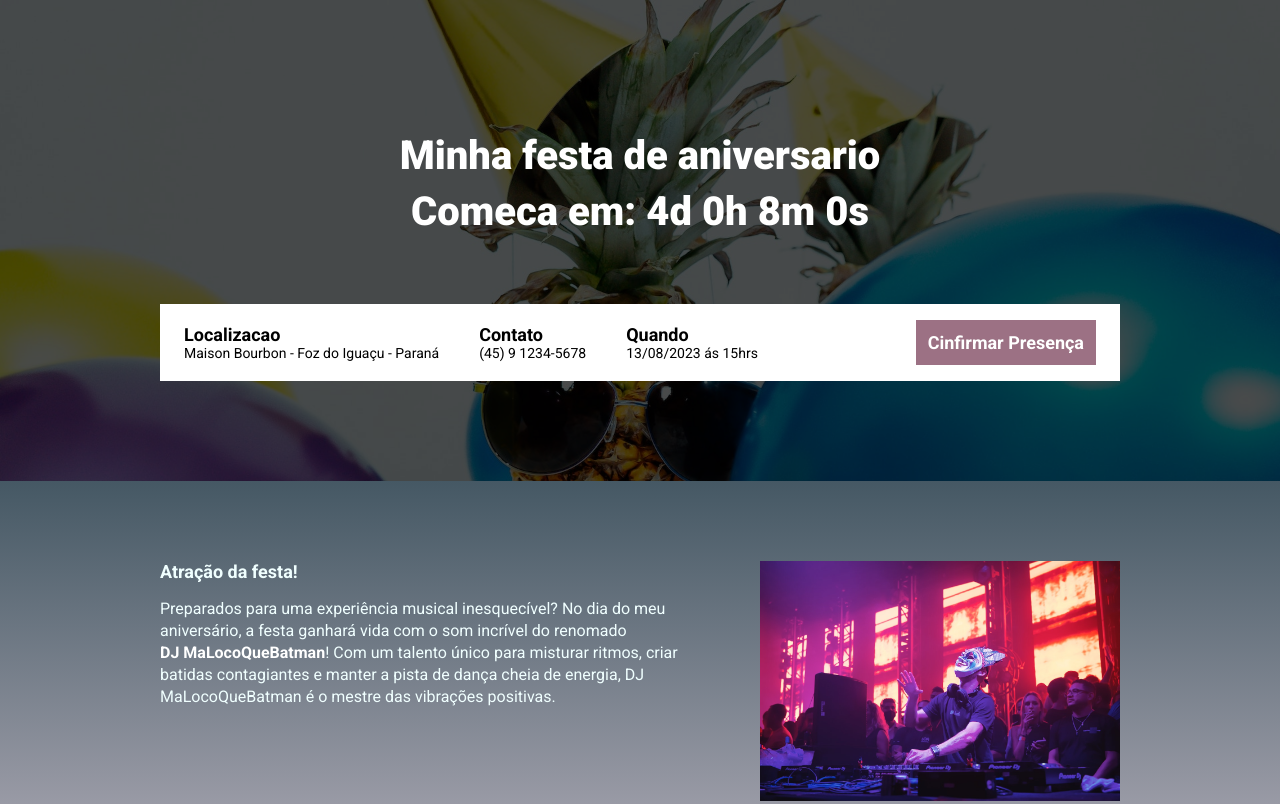
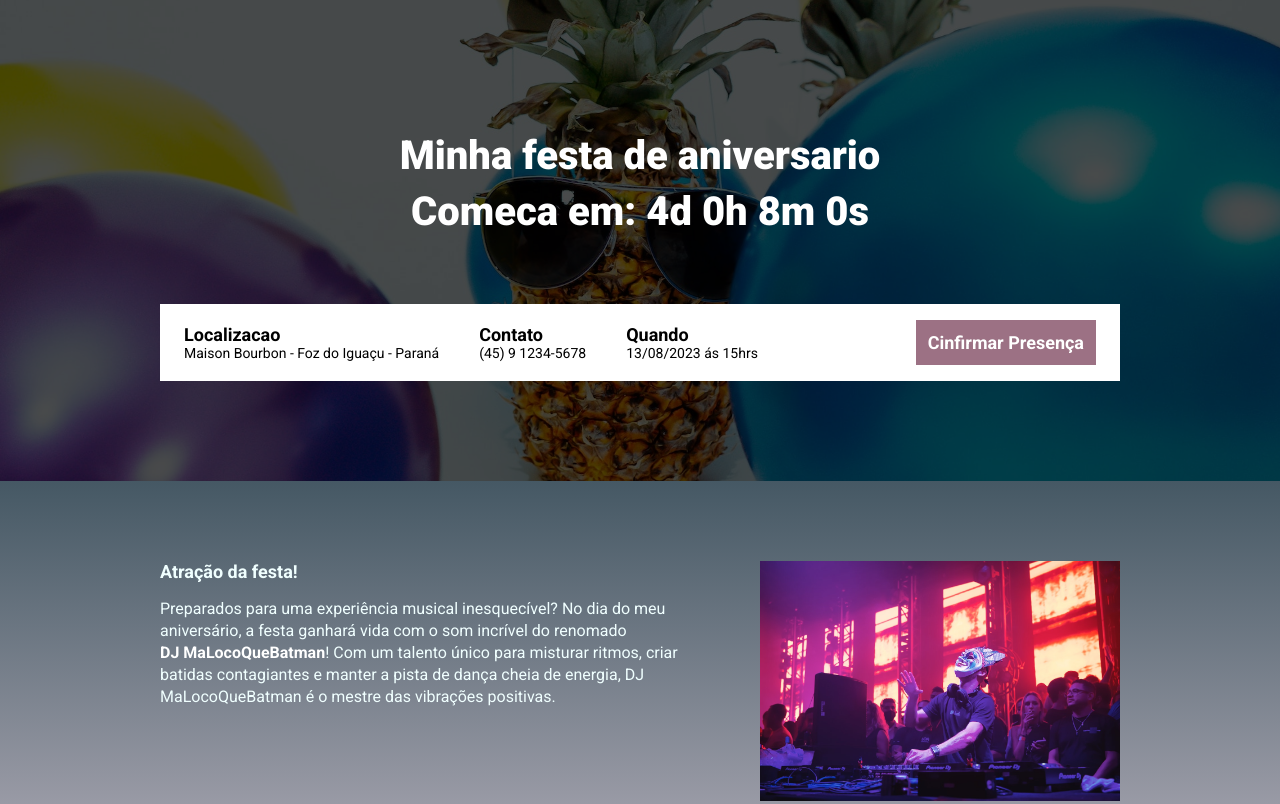
Before and after one commit to fernandohiroshi/exmod22-bday, a website built with Parcel: page src/index.html in a window 1280 px wide. Shown: the top 804 px of the page. Built offline with nearby package versions, Linux system fonts and the light colour scheme.

Commit message:
ajustando position hero bg

```diff
--- a/src/styles/hero.scss
+++ b/src/styles/hero.scss
@@ -4,6 +4,7 @@
     background-image: url(../images/bg.jpg);
     background-repeat: no-repeat;
     background-size: cover;
+    background-position: center center;
     position: relative;
 
     .container {
```
